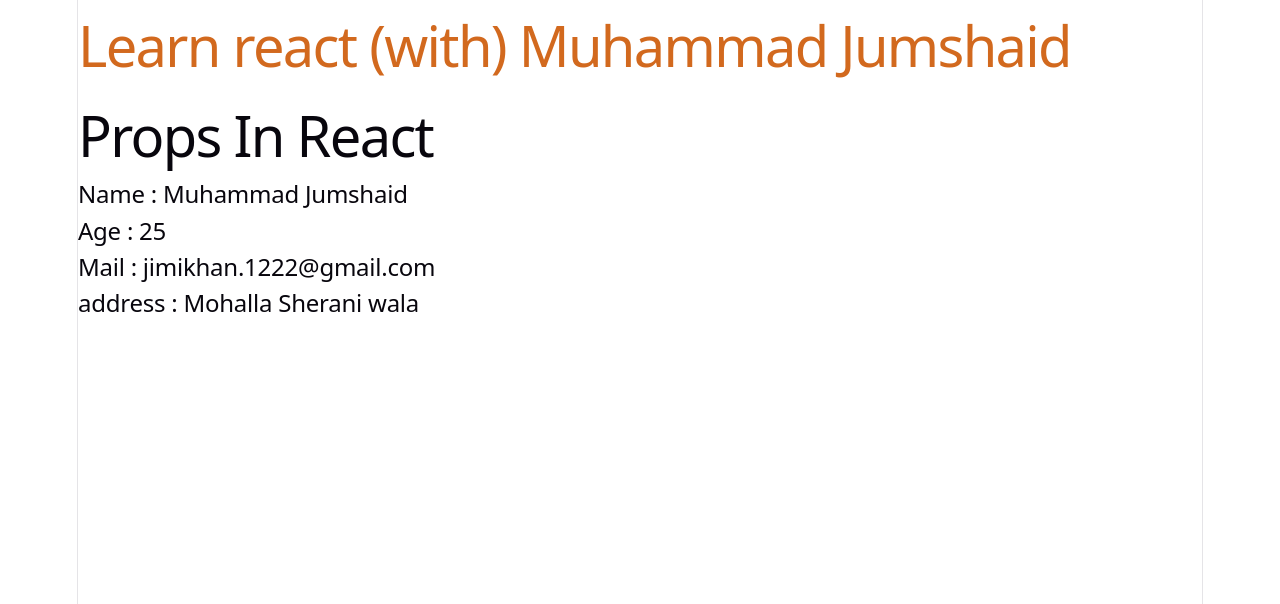
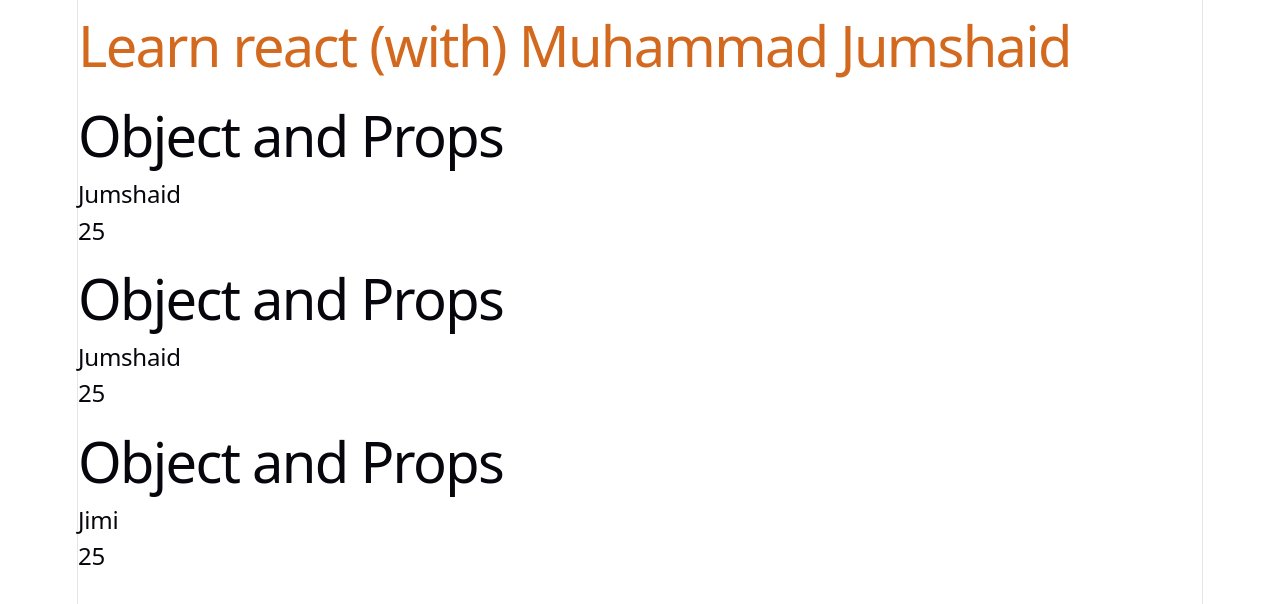
Before and after one commit to MuhammadJumshaid/Jumshaid-reactcode, a React (Vite) app: page / in a window 1280 px wide. Shown: the top 604 px of the page. Built offline with nearby package versions, Linux system fonts and the light colour scheme.

Commit message:
20260624_Passing Object as Props

```diff
--- a/src/App.jsx
+++ b/src/App.jsx
@@ -1,7 +1,8 @@
 
 import './App.css'
+import ObjectProps from './ObjectProps'
 // import Assignment_3 from './Assignment_3'
-import PropsInReact from './PropsInReact'
+// import PropsInReact from './PropsInReact'
 // import Assignment2 from './Assignment2'
 // import ToggleButton from './ToggleButton'
 // import Assignment1 from './Assignment1.jsx'
@@ -12,8 +13,26 @@
 // import CompFun, { flower, Provinces } from './CompFun'
 
 function App() {
- let myName = "Muhammad Jumshaid"
+//  let myName = "Muhammad Jumshaid"
 
+const employee = {
+  empName : "Jumshaid",
+  empSalary : 12000,
+  empAge : 25,
+  empMail : "jimi@gmail.com"
+}
+const employee2 = {
+  empName : "Jumshaid",
+  empSalary : 12000,
+  empAge : 25,
+  empMail : "jimi@gmail.com"
+}
+const employee3 = {
+  empName : "Jimi",
+  empSalary : 12000,
+  empAge : 25,
+  empMail : "jimi@gmail.com"
+}
   return (
     <>
    <h1 style={{color : 'chocolate' }}>Learn react (with) Muhammad Jumshaid</h1>
@@ -29,8 +48,11 @@
 {/* <ToggleButton/> */}
 {/* <Assignment_3/> */}
 {/* <PropsInReact myName="Jumshaid"/> */}
-<PropsInReact myName={myName} age ={25} mail="jimikhan.1222@gmail.com" addrs= {"Mohalla Sherani wala"}/>
+{/* <PropsInReact myName={myName} age ={25} mail="jimikhan.1222@gmail.com" addrs= {"Mohalla Sherani wala"}/> */}
 
+<ObjectProps user = {employee}/>
+<ObjectProps user = {employee2}/>
+<ObjectProps user = {employee3}/>
    </>
   )
 }
--- /dev/null
+++ b/src/ObjectProps.jsx
@@ -0,0 +1,15 @@
+// import React from 'react'
+
+const ObjectProps = ({user}) => {
+  return (
+    <div>
+      <h1>Object and Props</h1>
+      {/* <h2>{user.empName} </h2>
+      <h2>{user.empAge}</h2> */}
+      <h2>{user.empName} </h2>
+      <h2>{user.empAge}</h2>
+    </div>
+  )
+}
+
+export default ObjectProps
```
